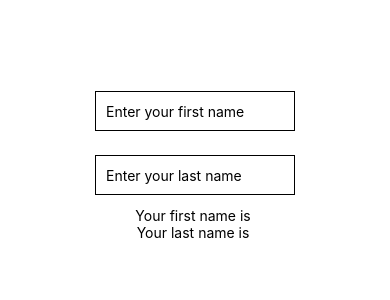
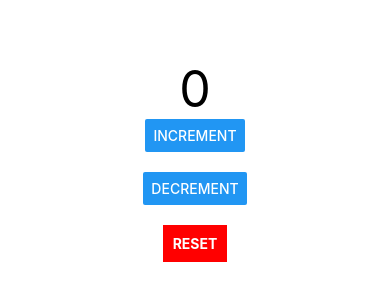
Before and after one commit to TanmayJain33/RNCounterApp, a React Native app: screen / in a window 390 px wide. Shown: the part 262-562 px from the top of the page. Built offline with nearby package versions, Linux system fonts and the light colour scheme.

Commit message:
Add useEffect()

```diff
--- a/App.js
+++ b/App.js
@@ -1,37 +1,39 @@
-import React, {useState} from 'react';
-import {View, Text, TextInput} from 'react-native';
+import React, {useState, useEffect} from 'react';
+import {View, Text, Button, TouchableOpacity} from 'react-native';
 
 export default function App() {
-  const [name, setName] = useState({firstName: '', lastName: ''});
+  const [counter, setCounter] = useState(0);
+  const [buttonEnabled, setButtonEnabled] = useState(true);
+  const buttonColor = buttonEnabled ? 'red' : 'blue';
+
+  useEffect(() => {
+    console.warn(`Counter value is: ${counter}.`);
+  });
 
   return (
     <View style={{justifyContent: 'center', alignItems: 'center', flex: 1}}>
-      <TextInput
-        style={{
-          height: 40,
-          width: 200,
-          margin: 12,
-          borderWidth: 1,
-          padding: 10,
+      <Text style={{textAlign: 'center', fontSize: 50}}>{counter}</Text>
+      <Button
+        title="Increment"
+        onPress={() => {
+          setCounter(counter + 1);
         }}
-        value={name.firstName}
-        placeholder="Enter your first name"
-        onChangeText={text => setName({...name, firstName: text})}
       />
-      <TextInput
-        style={{
-          height: 40,
-          width: 200,
-          margin: 12,
-          borderWidth: 1,
-          padding: 10,
+      <View style={{margin: 10}} />
+      <Button
+        title="Decrement"
+        onPress={() => {
+          setCounter(counter - 1);
         }}
-        value={name.lastName}
-        placeholder="Enter your last name"
-        onChangeText={text => setName({...name, lastName: text})}
       />
-      <Text>Your first name is {name.firstName}</Text>
-      <Text>Your last name is {name.lastName}</Text>
+      <TouchableOpacity
+        style={{marginTop: 20, padding: 10, backgroundColor: buttonColor}}
+        onPress={() => {
+          setCounter(0);
+          setButtonEnabled(!buttonEnabled);
+        }}>
+        <Text style={{color: 'white', fontWeight: '700'}}>RESET</Text>
+      </TouchableOpacity>
     </View>
   );
 }
```
